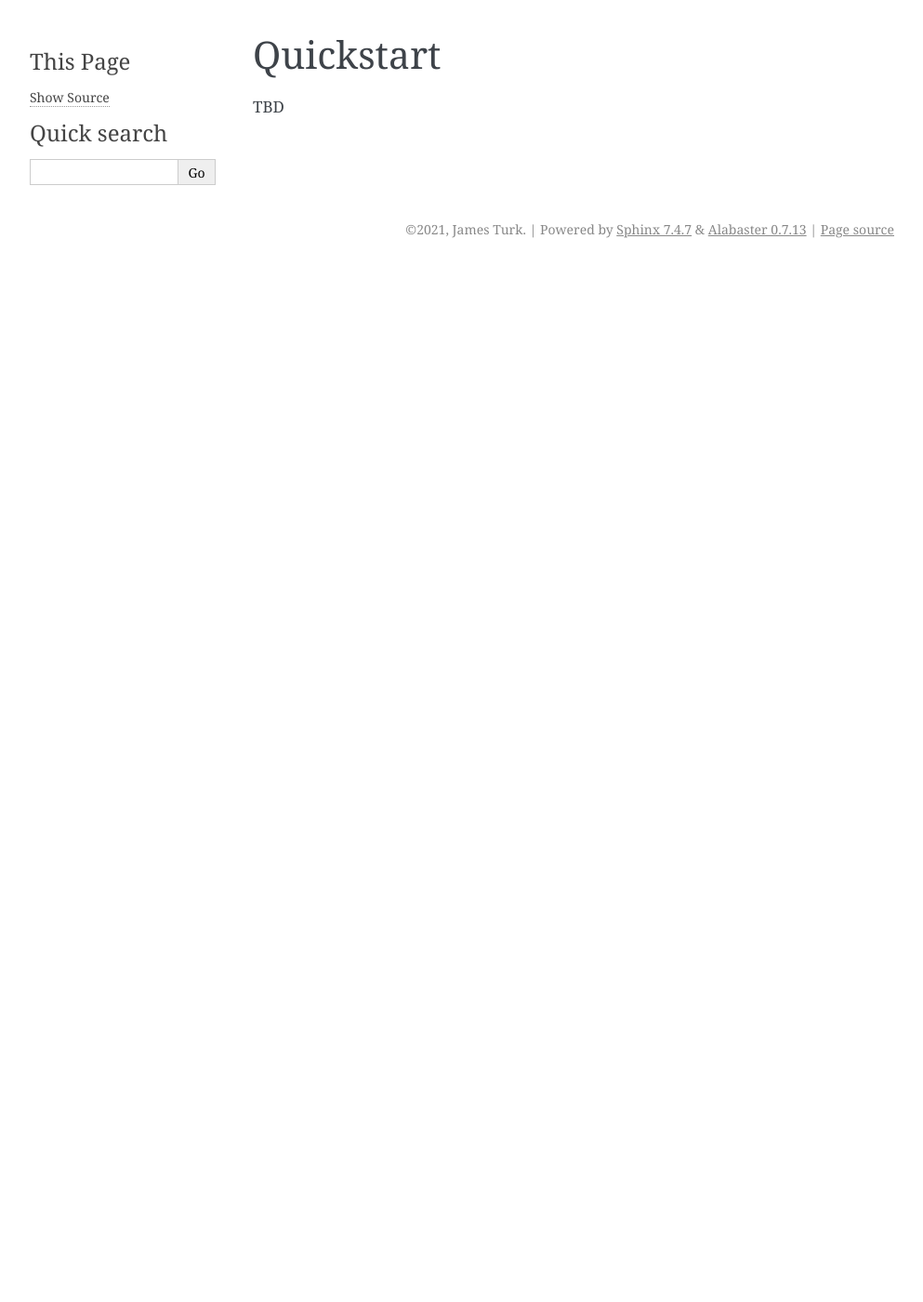
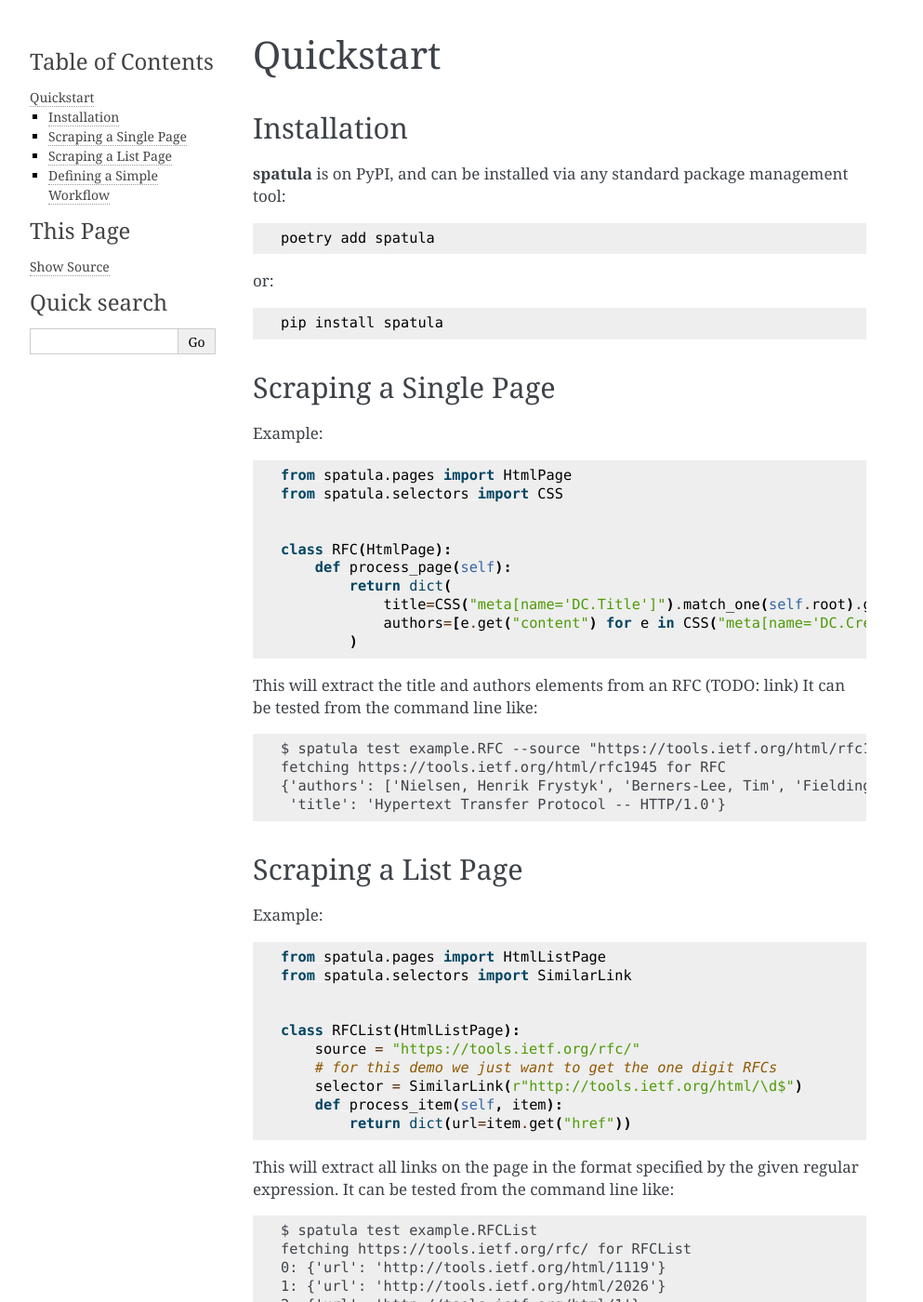
Before and after one commit to jamesturk/spatula, a Sphinx documentation site: the page built from docs/quickstart.rst, in a window 1280 px wide and 1400 px high. Shown: the whole window at 93% size, without its empty margins (148-1141 px from the left). Built offline with Sphinx 7.4.7, drawn with Linux system fonts in a browser that asks for light colours; some of the changed text lies outside the part shown.

Commit message:
quickstart WIP

```diff
--- a/docs/quickstart.rst
+++ b/docs/quickstart.rst
@@ -1,4 +1,92 @@
 Quickstart
 ==========
 
-TBD
+Installation
+------------
+
+**spatula** is on PyPI, and can be installed via any standard package management tool::
+
+  poetry add spatula
+
+or::
+
+  pip install spatula
+
+
+Scraping a Single Page
+----------------------
+
+Example::
+
+  from spatula.pages import HtmlPage
+  from spatula.selectors import CSS
+
+
+  class RFC(HtmlPage):
+      def process_page(self):
+          return dict(
+              title=CSS("meta[name='DC.Title']").match_one(self.root).get("content"),
+              authors=[e.get("content") for e in CSS("meta[name='DC.Creator']").match(self.root)]
+          )
+
+This will extract the title and authors elements from an RFC (TODO: link)
+It can be tested from the command line like::
+
+  $ spatula test example.RFC --source "https://tools.ietf.org/html/rfc1945"
+  fetching https://tools.ietf.org/html/rfc1945 for RFC
+  {'authors': ['Nielsen, Henrik Frystyk', 'Berners-Lee, Tim', 'Fielding, Roy T.'],
+   'title': 'Hypertext Transfer Protocol -- HTTP/1.0'}
+
+
+Scraping a List Page
+--------------------
+
+Example::
+
+  from spatula.pages import HtmlListPage
+  from spatula.selectors import SimilarLink
+
+
+  class RFCList(HtmlListPage):
+      source = "https://tools.ietf.org/rfc/"
+      # for this demo we just want to get the one digit RFCs
+      selector = SimilarLink(r"http://tools.ietf.org/html/\d$")
+      def process_item(self, item):
+          return dict(url=item.get("href"))
+
+This will extract all links on the page in the format specified by the given regular expression.
+It can be tested from the command line like::
+
+  $ spatula test example.RFCList
+  fetching https://tools.ietf.org/rfc/ for RFCList
+  0: {'url': 'http://tools.ietf.org/html/1119'}
+  1: {'url': 'http://tools.ietf.org/html/2026'}
+  2: {'url': 'http://tools.ietf.org/html/1'}
+  ...
+  9395: {'url': 'http://tools.ietf.org/html/8971'}
+  9396: {'url': 'http://tools.ietf.org/html/8973'}
+
+
+Defining a Simple Workflow
+--------------------------
+
+Notice that :py:class:`RFCList` returns URLs, and we need to instantiate :py:class:`RFC` with a source on the command line.
+
+We can chain these together into what we'll call a :py:class:`Workflow`, like so::
+
+  from spatula.core import Workflow
+
+  class RFC(HtmlPage):
+    ...
+    # add this method to RFC
+    def get_source_from_input(self):
+        return self.input["url"]
+
+  # add this line at the bottom of the file
+  rfc_details = Workflow(RFCList(), RFC)
+
+And then run this workflow::
+
+  poetry run spatula scrape example.rfc_details
+
+This will write the output as JSON in a directory printed to the command line.
```
